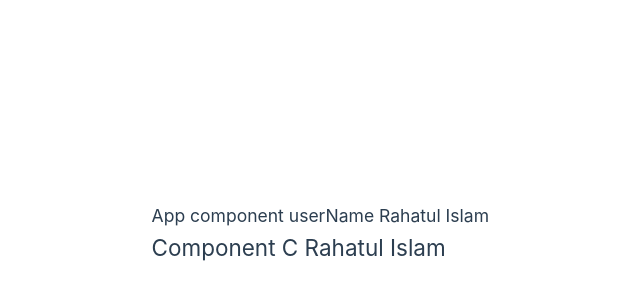
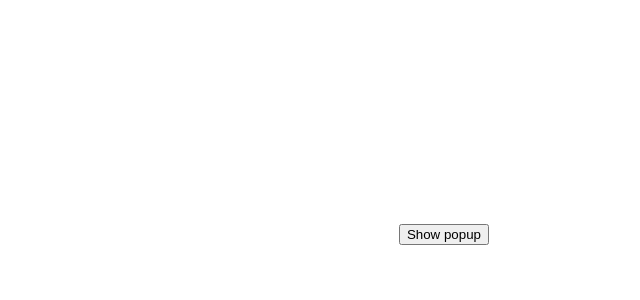
Before and after one commit to Rahatul99/Hello-vue, a Vue app in the folder hello-world/: page / in a window 1280 px wide. Shown: the part 166-466 px from the top of the page, without its empty margins (151-791 px from the left). Built offline with nearby package versions, Linux system fonts and the light colour scheme.

Commit message:
validating emits events

```diff
--- a/hello-world/src/App.vue
+++ b/hello-world/src/App.vue
@@ -1,27 +1,28 @@
 <template>
   <div>
-    <h3>App component userName {{ name }}</h3>
-    <ComponentC />
+    <button @click="showPopup = true">Show popup</button>
+    <Popup v-show="showPopup" @close="closePopup" />
   </div>
 </template>
 
 <script>
-import ComponentC from "./components/ComponentC.vue";
+import Popup from "./components/Popup.vue";
 
 export default {
   name: "App",
   components: {
-    ComponentC,
+    Popup,
   },
   data() {
     return {
-      name: "Rahatul Islam",
+      showPopup: false,
     };
   },
-  provide() {
-    return {
-      userName: this.name,
-    };
+  methods: {
+    closePopup(name) {
+      this.showPopup = false;
+      console.log(name, "name");
+    },
   },
 };
 </script>
--- /dev/null
+++ b/hello-world/src/components/Popup.vue
@@ -0,0 +1,27 @@
+<template>
+  <div>
+    <h3>PopUp component</h3>
+    <input type="text" v-model="name" />
+    <button @click="$emit('close', name)">Close popup</button>
+  </div>
+</template>
+
+<script>
+export default {
+  name: "Popup",
+  emits: {
+    close: (name) => {
+      if (name) {
+        return true;
+      } else {
+        return false;
+      }
+    },
+  },
+  data() {
+    return { name: "" };
+  },
+};
+</script>
+
+<style lang="scss" scoped></style>
```
